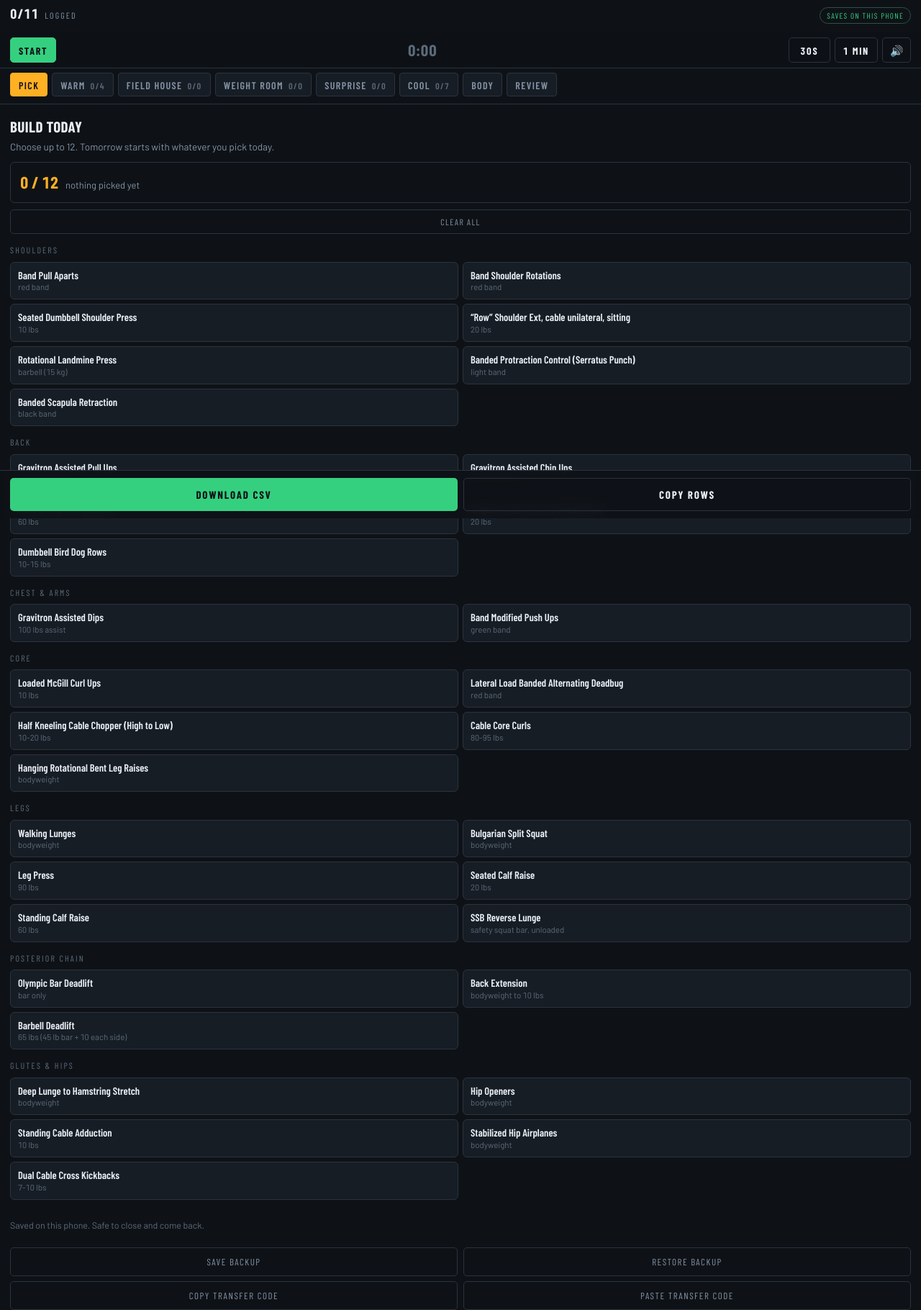
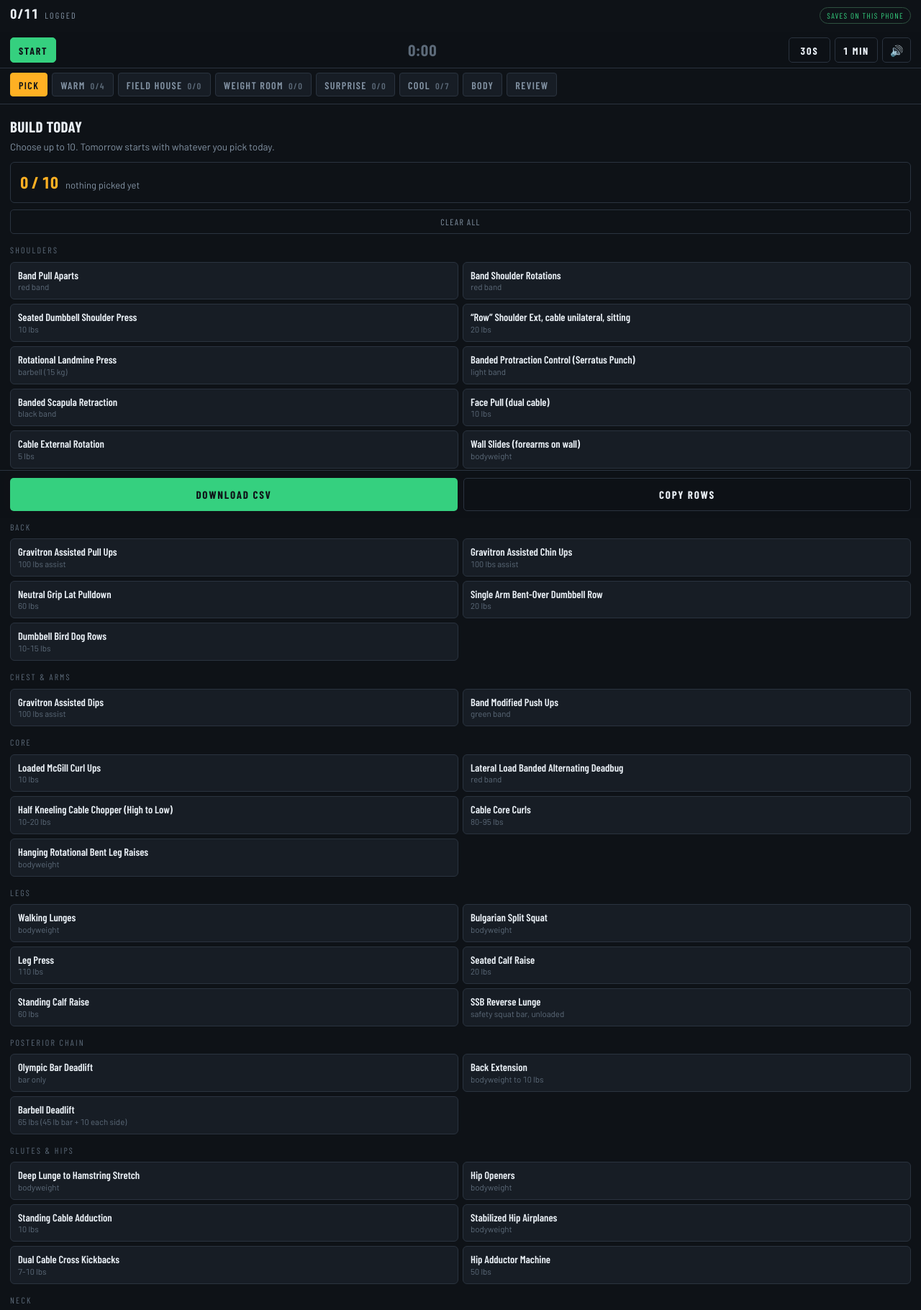
Before and after one commit to Blip2nd/513X, a plain HTML site: page index.html in a window 1280 px wide. Shown: the part 80-1900 px from the top of the page at 72% size. Drawn offline with nearby package versions, Linux system fonts and the light colour scheme.

Commit message:
Add files via upload

```diff
--- a/index.html
+++ b/index.html
@@ -634,7 +634,7 @@ textarea{
 
 const ZONES = [
   {id:"pick",  label:"Pick", short:"Pick",           title:"Build today",
-   sub:"Choose up to 12. Tomorrow starts with whatever you pick today.", session:"Pick"},
+   sub:"Choose up to 10. Tomorrow starts with whatever you pick today.", session:"Pick"},
   {id:"warm",  label:"Warm-up", short:"Warm",       title:"Warm-up",
    sub:"Pick what you feel like today. Tap to add or drop anything.", session:"Warm-up"},
   {id:"fh",    label:"Field House", short:"Field House", title:"Field House",
@@ -721,7 +721,7 @@ const EX = [
 
   // ---- originally Weight Room ----
   {id:"r1", def:"wr", name:"Neutral Grip Lat Pulldown", sets:"4", reps:"12", load:"60 lbs", musc:"Lats, biceps"},
-  {id:"r2", def:"wr", name:"Leg Press", sets:"4", reps:"12", load:"90 lbs", musc:"Quads, glutes, hamstrings"},
+  {id:"r2", def:"wr", name:"Leg Press", sets:"4", reps:"12", load:"110 lbs", musc:"Quads, glutes, hamstrings"},
   {id:"r3", def:"wr", name:"Seated Calf Raise", sets:"3", reps:"12", load:"20 lbs", musc:"Calves", cue:"Last time: didn't like free weights."},
   {id:"r4", def:"wr", name:"Seated Dumbbell Shoulder Press", sets:"3", reps:"12", load:"10 lbs", musc:"Shoulders, triceps", cue:"Try 15 lbs this session."},
   {id:"r5", def:"wr", name:"\u201CRow\u201D Shoulder Ext, cable unilateral, sitting", sets:"3", reps:"12", load:"20 lbs", musc:"Rotator cuff, rear delts",
@@ -780,7 +780,27 @@ const EX = [
 
   {id:"y5", def:"wr", name:"Dual Cable Cross Kickbacks", sets:"3-4", reps:"8-10 each leg", load:"7-10 lbs",
    musc:"Glutes, hamstrings",
-   cue:"Cable arms in, set at about knee height. Opposite ankle to cable, come across and back. Watch the stack: kg on the LEFT, lbs on the RIGHT."}
+   cue:"Cable arms in, set at about knee height. Opposite ankle to cable, come across and back. Watch the stack: kg on the LEFT, lbs on the RIGHT."},
+
+  {id:"m1", def:"wr", name:"Hip Adductor Machine", sets:"3", reps:"12", load:"50 lbs",
+   musc:"Adductors, hip stability", cue:"Next time try 65 lbs."},
+
+  {id:"n1", def:"wr", name:"Face Pull (dual cable)", sets:"3", reps:"12-15", load:"10 lbs",
+   musc:"Rear delts, rotator cuff, upper back", cue:"Rope at face height, elbows high, pull apart toward the ears."},
+  {id:"n2", def:"wr", name:"Cable External Rotation", sets:"3", reps:"12 each side", load:"5 lbs",
+   musc:"Rotator cuff", cue:"Elbow pinned at your side, slow out, slower back."},
+  {id:"n3", def:"fh", name:"Wall Slides (forearms on wall)", sets:"2", reps:"10", load:"bodyweight",
+   musc:"Serratus, lower traps", cue:"Forearms on the wall, slide up, keep ribs down."},
+  {id:"n4", def:"fh", name:"Prone Y Raise", sets:"2", reps:"8", load:"bodyweight",
+   musc:"Lower traps, rear delts", cue:"Thumbs up, lift from the shoulder blades, no shrugging."},
+  {id:"n5", def:"fh", name:"Chin Tucks", sets:"2", reps:"10, hold 3 sec", load:"bodyweight",
+   musc:"Deep neck flexors", cue:"Slide the head straight back, double chin, no nodding."},
+  {id:"n6", def:"fh", name:"Isometric Neck Holds", sets:"1", reps:"10 sec each direction", load:"hand pressure",
+   musc:"Neck stabilizers", cue:"Press head into hand, front, back, both sides. Light effort, no movement."},
+  {id:"n7", def:"fh", name:"Upper Trap Stretch", sets:"2", reps:"30 sec each side", load:"stretch",
+   musc:"Upper traps, neck", cue:"Ear toward shoulder, opposite arm relaxed down."},
+  {id:"n8", def:"fh", name:"Levator Scapulae Stretch", sets:"2", reps:"30 sec each side", load:"stretch",
+   musc:"Neck, upper back", cue:"Nose toward the armpit, gentle hand weight."}
 ];
 
 const SECT = {
@@ -790,12 +810,12 @@ const SECT = {
   f9:"Core", x4:"Core", x5:"Core", y4:"Core", z5:"Core",
   r2:"Legs", f10:"Legs", f5:"Legs", z3:"Legs", r3:"Legs", x8:"Legs",
   r7:"Posterior chain", y2:"Posterior chain", x7:"Posterior chain",
-  x3:"Glutes & hips", y1:"Glutes & hips", x6:"Glutes & hips", y5:"Glutes & hips", f4:"Glutes & hips"
+  x3:"Glutes & hips", m1:"Glutes & hips", n1:"Shoulders", n2:"Shoulders", n3:"Shoulders", n4:"Shoulders", n5:"Neck", n6:"Neck", n7:"Neck", n8:"Neck", y1:"Glutes & hips", x6:"Glutes & hips", y5:"Glutes & hips", f4:"Glutes & hips"
 };
-const SECT_ORDER = ["Shoulders","Back","Chest & arms","Core","Legs","Posterior chain","Glutes & hips"];
+const SECT_ORDER = ["Shoulders","Back","Chest & arms","Core","Legs","Posterior chain","Glutes & hips","Neck"];
 function sectOf(i){ return SECT[i.id] || "Other"; }
 
-const MAX_PICKS = 12;
+const MAX_PICKS = 10;
 function picked(){ return state.todayPicks || []; }
 function isPicked(i){ return picked().indexOf(i.id) !== -1; }
 
@@ -832,7 +852,7 @@ const DB = [
   {n:"Leg Extension",z:"Legs",s:"2",r:"10",l:"30 lbs",m:"Quads"},
   {n:"Leg Curl",z:"Legs",s:"TBD",r:"TBD",l:"60 lbs",m:"Hamstrings"},
   {n:"Walking Lunges",z:"Legs",s:"3",r:"5/5",l:"bodyweight",m:"Quads, glutes, hamstrings"},
-  {n:"Leg Press",z:"Legs",s:"4",r:"12",l:"90 lbs",m:"Quads, glutes, hamstrings"},
+  {n:"Leg Press",z:"Legs",s:"4",r:"12",l:"110 lbs",m:"Quads, glutes, hamstrings"},
   {n:"Seated Calf Raise",z:"Legs",s:"3",r:"12",l:"20 lbs",m:"Calves"},
   {n:"Trap Bar Deadlift",z:"Legs",s:"TBD",r:"TBD",l:"TBD",m:"Glutes, hamstrings, lower back"},
   {n:"Bulgarian Split Squat",z:"Legs",s:"3",r:"12, hold 3 sec",l:"bodyweight",m:"Quads, glutes (unilateral)"},
@@ -1642,7 +1662,7 @@ function render(){
           const p2=picked().slice();
           const at=p2.indexOf(i.id);
           if(at===-1){
-            if(p2.length>=MAX_PICKS){ toast("That's 12 already. Drop one first."); return; }
+            if(p2.length>=MAX_PICKS){ toast("That's 10 already. Drop one first."); return; }
             p2.push(i.id);
           } else { p2.splice(at,1); }
           state.todayPicks=p2; save(); render();
```
